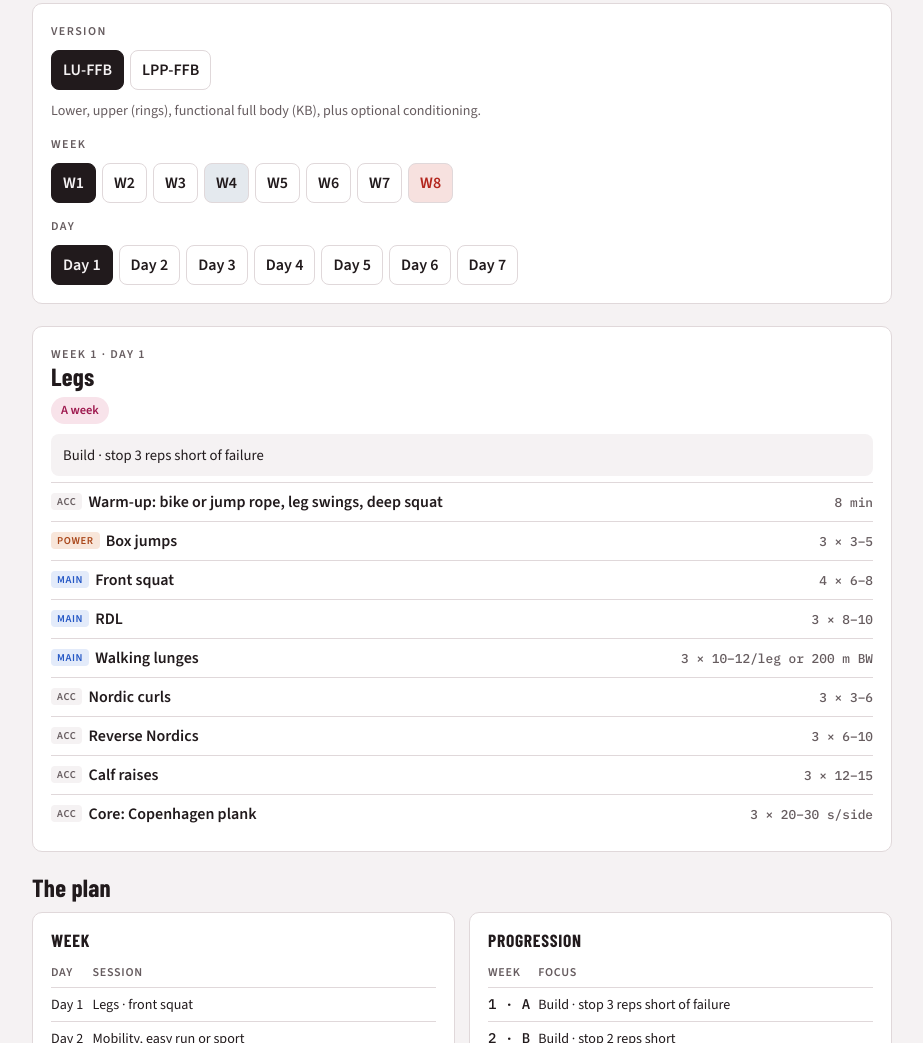
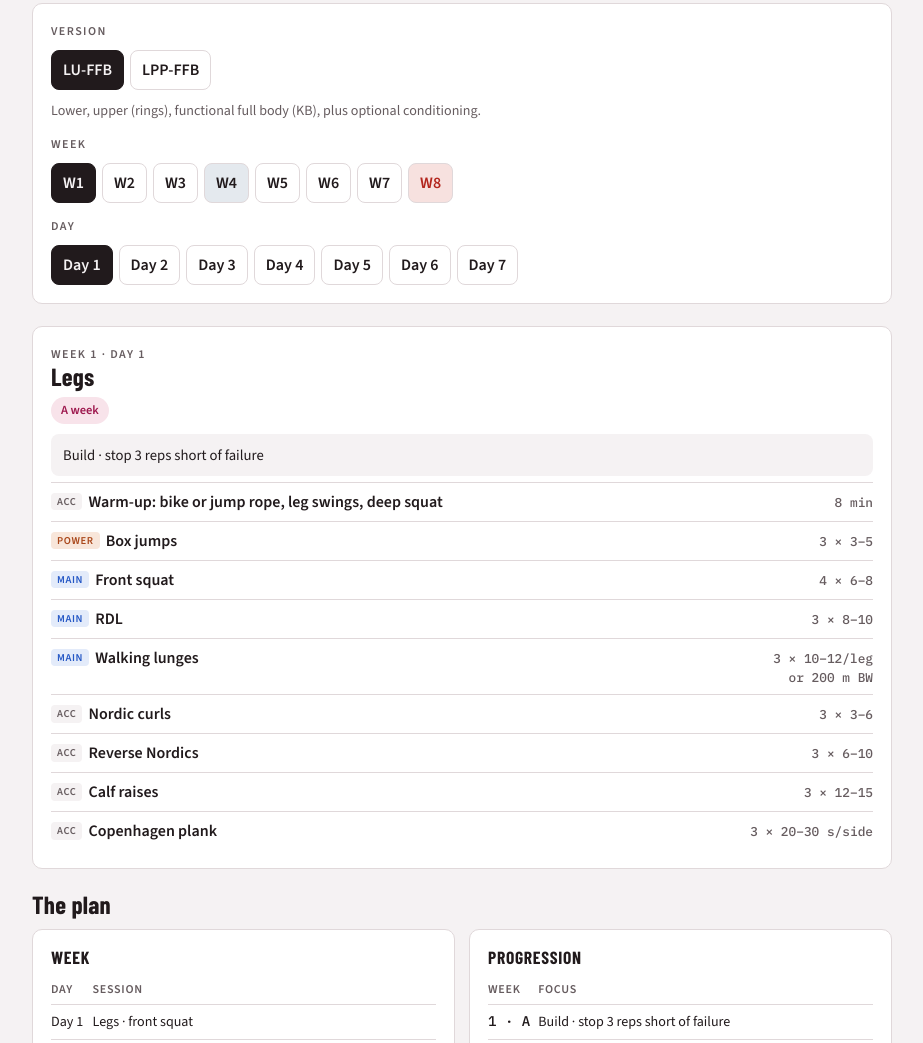
Before and after one commit to hanjeano/training-program, a plain HTML site: page protocol/index.html in a window 1280 px wide. Shown: the part 205-1248 px from the top of the page, without its empty margins (178-1101 px from the left). Drawn offline with nearby package versions, Linux system fonts and the light colour scheme.

Commit message:
Leg day: Copenhagen plank label, lunge options on two lines
Co-Authored-By: Claude Opus 5.5 <noreply@anthropic.com>
Claude-Session: https://claude.ai/code/session_01S8JMBVHALRGdmCHsVRbCg1

```diff
--- a/protocol/index.html
+++ b/protocol/index.html
@@ -60,7 +60,7 @@ button{font:inherit;color:inherit;cursor:pointer}
 .ex{display:grid;grid-template-columns:minmax(0,1fr) auto;gap:2px 12px;align-items:baseline;padding:7px 0;border-top:1px solid var(--line)}
 .ex:first-of-type{border-top:0}
 .nm{font-weight:600}
-.rx{font-family:var(--f-num);font-size:.8rem;color:var(--muted);text-align:right;white-space:nowrap;font-variant-numeric:tabular-nums}
+.rx{font-family:var(--f-num);font-size:.8rem;color:var(--muted);text-align:right;white-space:pre;font-variant-numeric:tabular-nums}
 .sub{grid-column:1 / -1;font-size:.85rem;color:var(--muted)}
 .tag{display:inline-block;font-size:.66rem;font-weight:600;letter-spacing:.06em;text-transform:uppercase;padding:1px 6px;border-radius:4px;margin-right:6px;vertical-align:2px}
 .t-main{background:var(--main-bg);color:var(--main)} .t-pow{background:var(--pow-bg);color:var(--pow)} .t-acc{background:var(--bg);color:var(--muted)} .t-skill{background:var(--acc-bg);color:var(--acc)} .t-ss1,.t-ss2,.t-ss3{background:var(--main-bg);color:var(--main)} .t-ss4{background:var(--pow-bg);color:var(--pow)} .t-run{background:var(--run-bg);color:var(--run)}
@@ -146,11 +146,11 @@ td.num{font-family:var(--f-num);font-variant-numeric:tabular-nums;white-space:no
       ["pow","Box jumps","Lateral bounds","3 × 3–5"],
       ["main","Front squat","Hack squat","4 × 6–8"],
       ["main","RDL","Loaded hyperextension","3 × 8–10"],
-      ["main","Walking lunges","Bulgarian split squat","3 × 10–12/leg or 200 m BW","","3 × 8–10/leg"],
+      ["main","Walking lunges","Bulgarian split squat","3 × 10–12/leg\nor 200 m BW","","3 × 8–10/leg"],
       ["acc","Nordic curls",null,"3 × 3–6"],
       ["acc","Reverse Nordics","Sissy squats","3 × 6–10"],
       ["acc","Calf raises",null,"3 × 12–15"],
-      ["acc","Core: Copenhagen plank",null,"3 × 20–30 s/side"]]},
+      ["acc","Copenhagen plank",null,"3 × 20–30 s/side"]]},
     "2":{t:"Mobility or easy",text:function(){return "<p>20–30 min of mobility or yoga, an easy run, or sport. Keep it easy: your legs are recovering from Day 1.</p>";}},
     "3":{t:"Rings",rows:[
       ["acc","Warm-up: hangs, scap pull-ups and push-ups, ring support hold",null,"6 min"],
```
